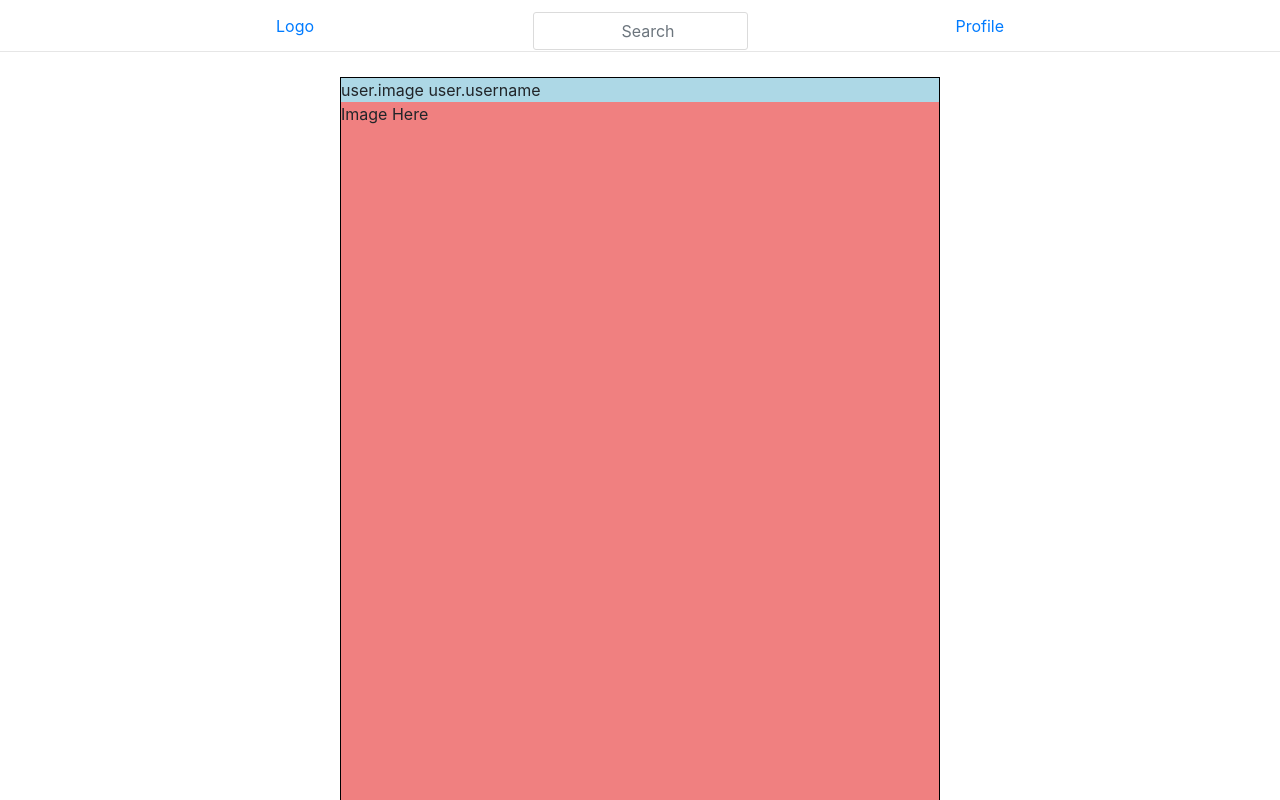
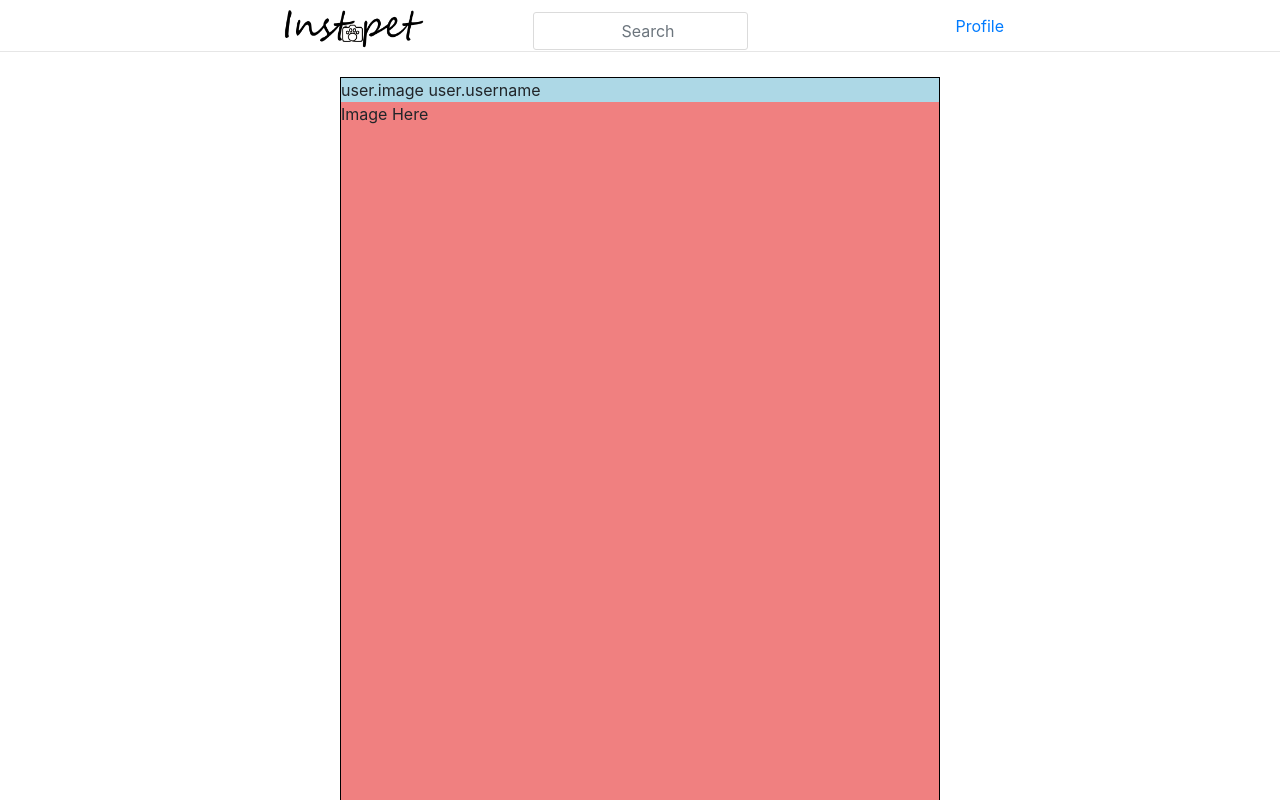
Before and after one commit to angelalim1010/InstaPet, a React (Create React App) app in the folder client/: page / in a window 1280 px wide. Shown: the top 800 px of the page. Built offline with nearby package versions, Linux system fonts and the light colour scheme.

Commit message:
adding page logo

```diff
--- a/client/src/components/layout/NavBar.js
+++ b/client/src/components/layout/NavBar.js
@@ -14,7 +14,7 @@ class NavBar extends Component {
       <div className="navBar">
         <div className="navBarItems">
           <div className="navBarLogo navBarItem">
-            <Link to="/">Logo</Link>
+            <Link to="/"><img src = {require("../../img/logo.png")}width={150} height ={60}></img></Link>
           </div>
 
           <Form className="navBarSearch navBarItem">
```
Also changed, not shown: client/src/img/logo.png (added), client/src/img/paw.jpg (added).
